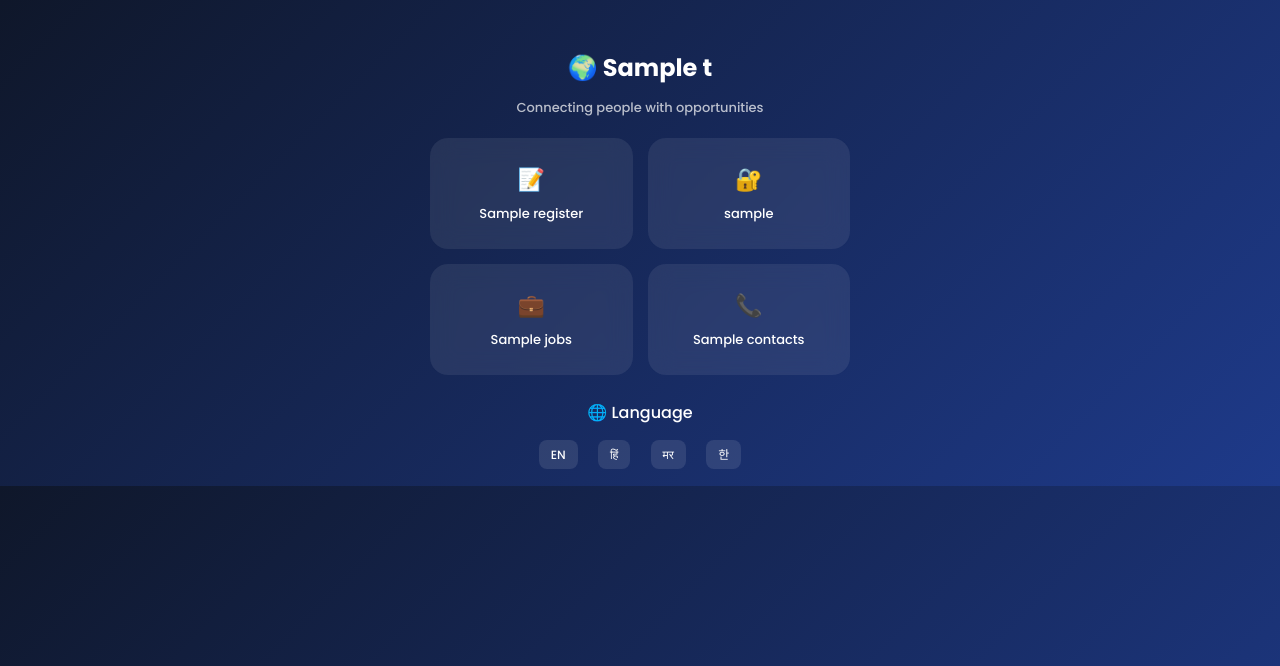
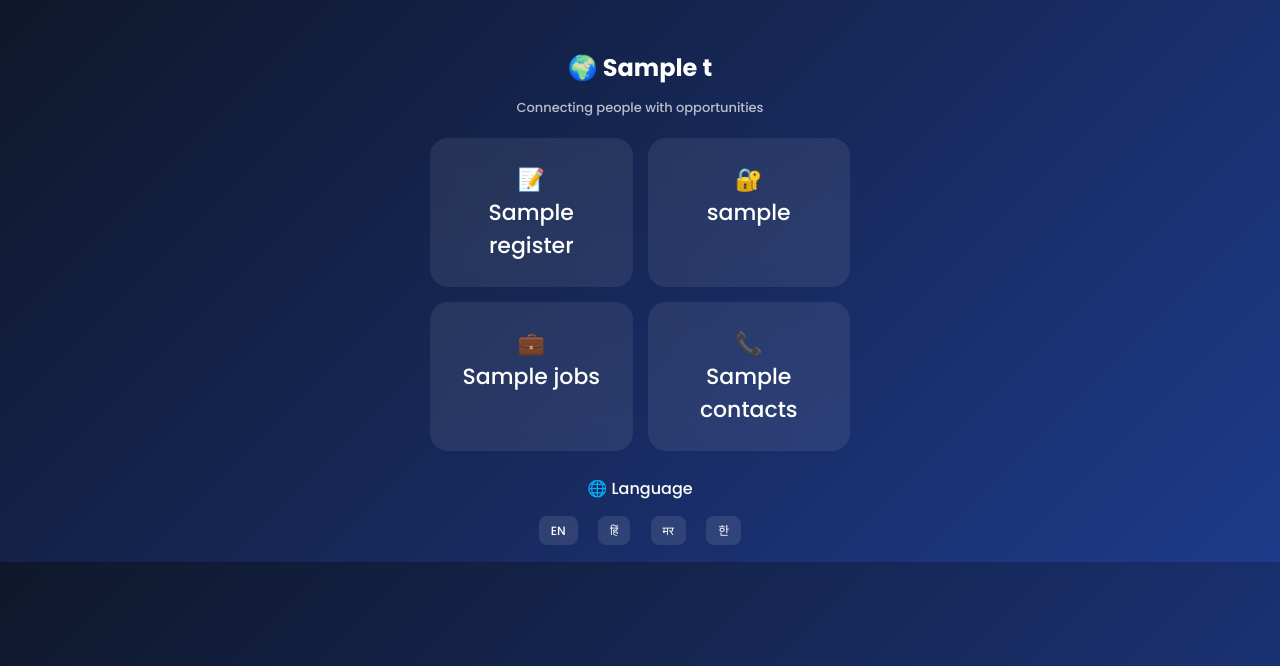
Before and after one commit to omkar29-maker/community-app, a Flask app: template templates/index.html in a window 1280 px wide. Shown: the top 666 px of the page. Run offline with Flask 3, Linux system fonts and the light colour scheme; the template is opened without the code that fills it: most values are stand-ins (such as "Sample title", 1, 10 or a date in 2020); some libraries are stand-ins or nearby versions.

Commit message:
Update index.html

```diff
--- a/templates/index.html
+++ b/templates/index.html
@@ -32,35 +32,35 @@
     <div class="dashboard">
 
     <a class="card" href="/register">
-            📝
-            <span>{{ t.register }}</span>
+        <div class="icon">📝</div>
+        <div class="label">{{ t.register }}</div>
     </a>
 
     <a class="card" href="/login">
-            🔐
-            <span>{{ t.login }}</span>
+        <div class="icon">🔐</div>
+        <div class="label">{{ t.login }}</div>
     </a>
 
     <a class="card" href="/jobs">
-            💼
-            <span>{{ t.jobs }}</span>
+        <div class="icon">💼</div>
+        <div class="label">{{ t.jobs }}</div>
     </a>
 
     {% if 'user' in session %}
     <a class="card highlight" href="/post">
-            ➕
-            <span>{{ t.post }}</span>
+        <div class="icon">➕</div>
+        <div class="label">{{ t.post }}</div>
     </a>
 
     <a class="card" href="/logout">
-            🚪
-            <span>{{ t.logout }}</span>
+        <div class="icon">🚪</div>
+        <div class="label">{{ t.logout }}</div>
     </a>
     {% endif %}
 
     <a class="card" href="/contacts">
-            📞
-            <span>{{ t.contacts }}</span>
+        <div class="icon">📞</div>
+        <div class="label">{{ t.contacts }}</div>
     </a>
 
 </div>
```
Lines whose indentation alone changed are shown as unchanged.
